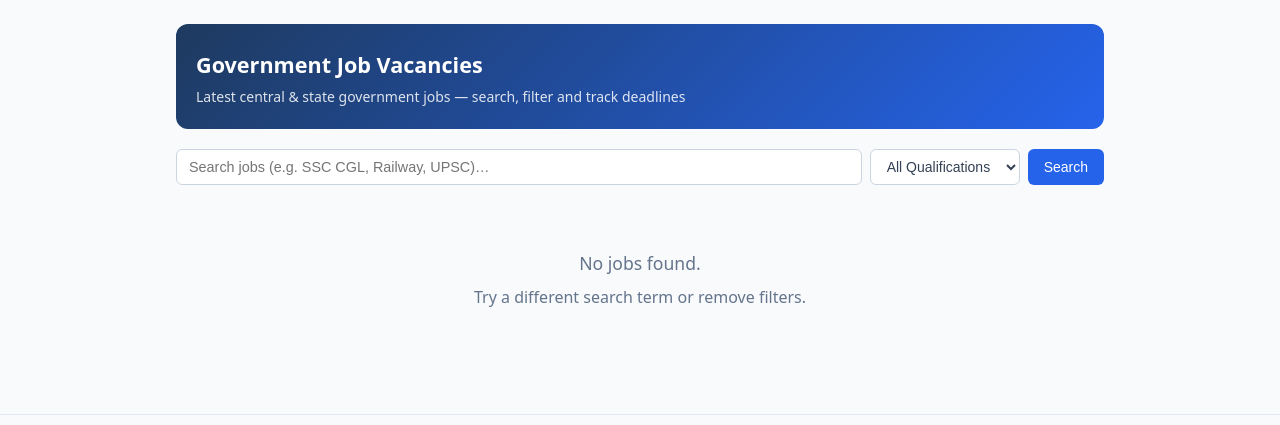
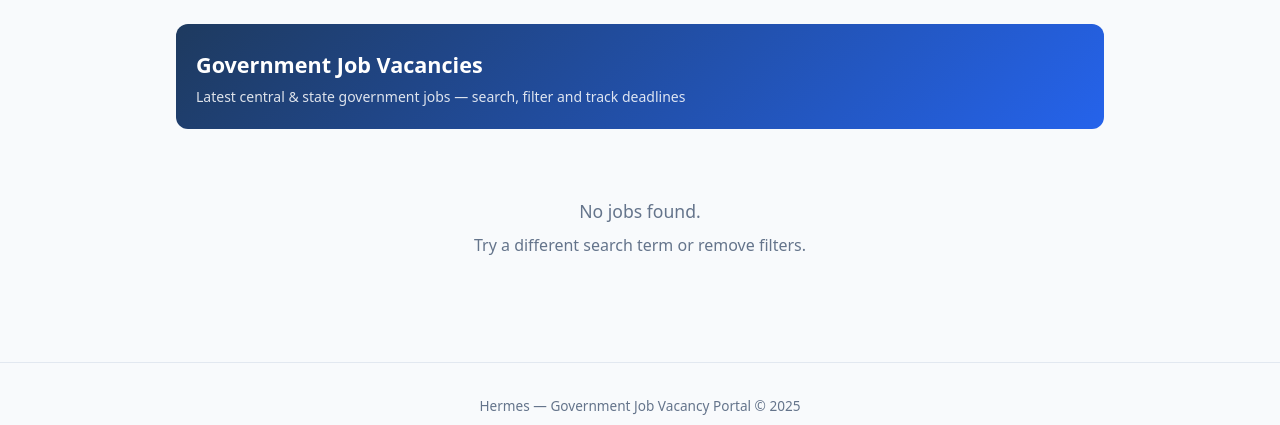
Before and after one commit to vacancyhai/hermes, a Flask app: template src/frontend/app/templates/jobs/list.html in a window 1280 px wide. Shown: the part 97-522 px from the top of the page. Run offline with Flask 3, Linux system fonts and the light colour scheme; the template is opened without the code that fills it, so the values that code supplies are empty; some libraries are stand-ins or nearby versions.

Commit message:
feat: remove search/filter bar from public jobs list page

```diff
--- a/src/frontend/app/templates/jobs/list.html
+++ b/src/frontend/app/templates/jobs/list.html
@@ -5,10 +5,6 @@
     .page-hero{background:linear-gradient(135deg,#1e3a5f 0%,#2563eb 100%);color:#fff;padding:1.5rem 1.25rem 1.25rem;border-radius:.75rem;margin-bottom:1.25rem}
     .page-hero h1{font-size:1.35rem;font-weight:700;margin-bottom:.25rem}
     .page-hero p{font-size:.875rem;opacity:.85}
-    .search-bar{display:flex;gap:.5rem;flex-wrap:wrap;margin-bottom:1rem}
-    .search-bar input{flex:1;min-width:200px;padding:.5rem .75rem;border:1px solid #cbd5e1;border-radius:.375rem;font-size:.9rem}
-    .search-bar input:focus{outline:none;border-color:#2563eb;box-shadow:0 0 0 2px rgba(37,99,235,.15)}
-    .search-bar select{padding:.5rem .75rem;border:1px solid #cbd5e1;border-radius:.375rem;font-size:.875rem;background:#fff;color:#334155}
     .results-meta{font-size:.85rem;color:#64748b;margin-bottom:.75rem}
     .job-card{background:#fff;border:1px solid #e2e8f0;border-left:3px solid #1e3a5f;border-radius:.5rem;padding:1rem;margin-bottom:.75rem;transition:box-shadow .15s}
     .job-card:hover{box-shadow:0 2px 8px rgba(0,0,0,.08)}
@@ -17,17 +13,12 @@
     .job-card-header h3 a{color:#1e293b}
     .job-card-header h3 a:hover{color:#2563eb;text-decoration:none}
     .job-card-meta{display:flex;flex-wrap:wrap;gap:.4rem;margin:.4rem 0;font-size:.8rem;color:#64748b}
-    .job-card-desc{font-size:.85rem;color:#475569;margin:.35rem 0;line-height:1.5;display:-webkit-box;-webkit-line-clamp:2;-webkit-box-orient:vertical;overflow:hidden}
+    .job-card-desc{font-size:.85rem;color:#475569;margin:.35rem 0;line-height:1.5;display:-webkit-box;-webkit-line-clamp:2;line-clamp:2;-webkit-box-orient:vertical;overflow:hidden}
     .job-card-footer{display:flex;justify-content:space-between;align-items:center;margin-top:.6rem;flex-wrap:wrap;gap:.4rem}
     .deadline{font-size:.8rem;color:#b45309;font-weight:500}
     .deadline.safe{color:#15803d}
     .vacancies{font-size:.8rem;color:#64748b}
     .load-more-wrap{text-align:center;padding:1.25rem 0}
-    .spinner-sm{display:inline-block;width:14px;height:14px;border:2px solid #cbd5e1;border-top-color:#2563eb;border-radius:50%;animation:spin .6s linear infinite;margin-right:.3rem;vertical-align:middle}
-    @keyframes spin{to{transform:rotate(360deg)}}
-    .active-filters{display:flex;flex-wrap:wrap;gap:.4rem;margin-bottom:.75rem}
-    .filter-chip{display:inline-flex;align-items:center;gap:.3rem;padding:.2rem .6rem;background:#dbeafe;color:#1e40af;border-radius:9999px;font-size:.78rem;font-weight:500}
-    .filter-chip a{color:#1e40af;font-weight:700;text-decoration:none;margin-left:.2rem}
 </style>
 {% endblock %}
 
@@ -100,37 +91,9 @@
 <!-- ── ALL JOBS tab ────────────────────────────────────────────────── -->
 <div x-show="tab==='all'">
 
-<!-- Search & Filters -->
-<form method="get" action="/jobs" id="search-form">
-    <div class="search-bar">
-        <input type="text" name="q" value="{{ q }}" placeholder="Search jobs (e.g. SSC CGL, Railway, UPSC)…" autocomplete="off"
-               hx-get="/partials/jobs" hx-trigger="keyup changed delay:500ms" hx-target="#job-list" hx-include="#search-form"
-               hx-indicator="#search-spinner">
-        <select name="qualification_level" onchange="this.form.submit()">
-            <option value="">All Qualifications</option>
-            {% for level in ["10th","12th","diploma","graduate","postgraduate","phd"] %}
-            <option value="{{ level }}" {{ 'selected' if qualification_level == level else '' }}>{{ level|title }}</option>
-            {% endfor %}
-        </select>
-        <button type="submit" class="btn btn-primary">Search</button>
-        {% if q or qualification_level or organization %}
-        <a href="/jobs" class="btn btn-outline">Clear</a>
-        {% endif %}
-    </div>
-</form>
-
-{% if q or qualification_level or organization %}
-<div class="active-filters">
-    {% if q %}<span class="filter-chip">Search: {{ q }} <a href="/jobs?{{ request.query_string.decode().replace('q='+q, '').strip('&') }}">×</a></span>{% endif %}
-    {% if qualification_level %}<span class="filter-chip">{{ qualification_level|title }} <a href="/jobs?{{ request.query_string.decode().replace('qualification_level='+qualification_level, '').strip('&') }}">×</a></span>{% endif %}
-</div>
-{% endif %}
-
 <div class="results-meta">
-    <span id="search-spinner" class="htmx-indicator"><span class="spinner-sm"></span>Searching…</span>
     {% if pagination.total is defined %}
         {{ pagination.total }} job{{ 's' if pagination.total != 1 else '' }} found
-        {% if q %} for "<strong>{{ q }}</strong>"{% endif %}
     {% endif %}
 </div>
 
```
